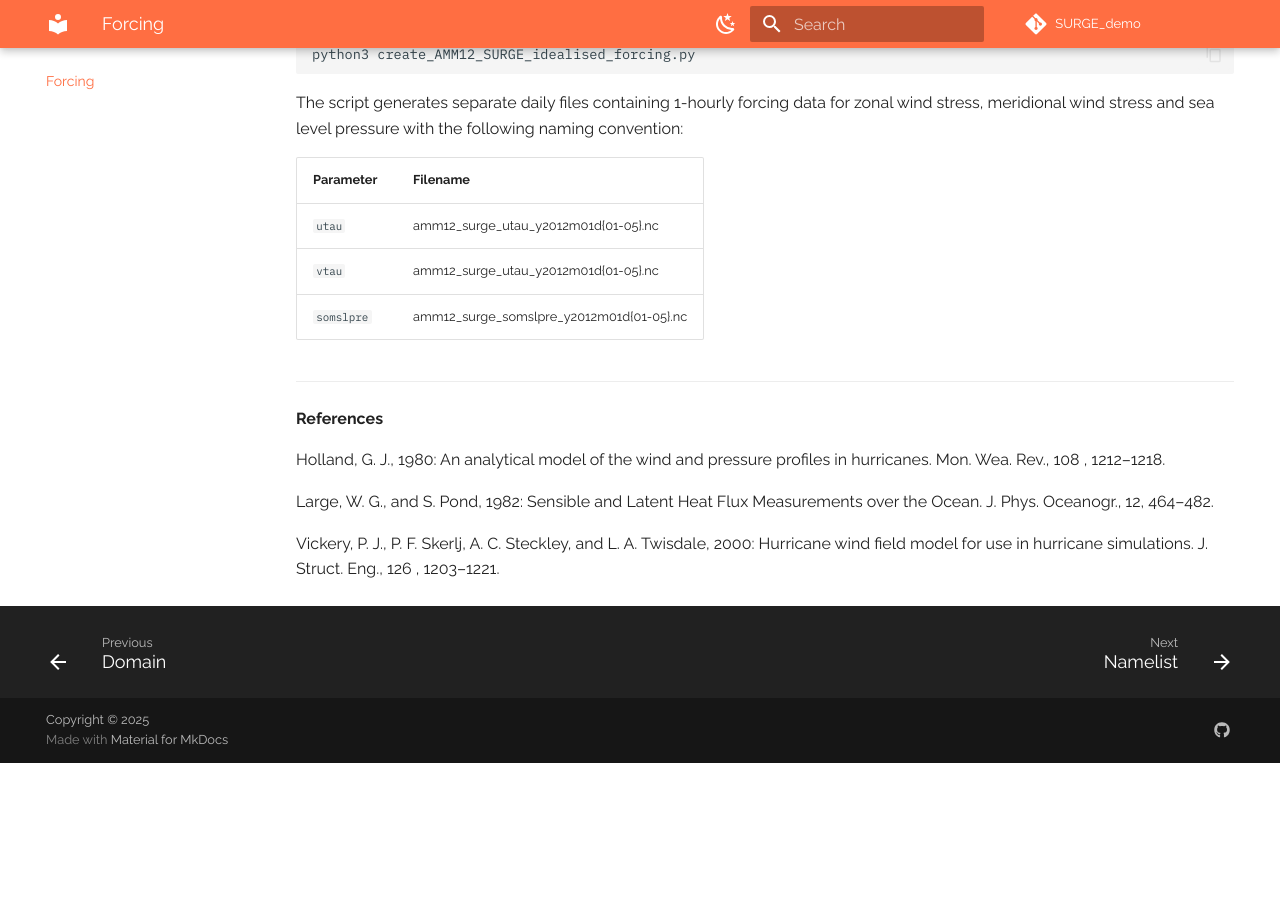
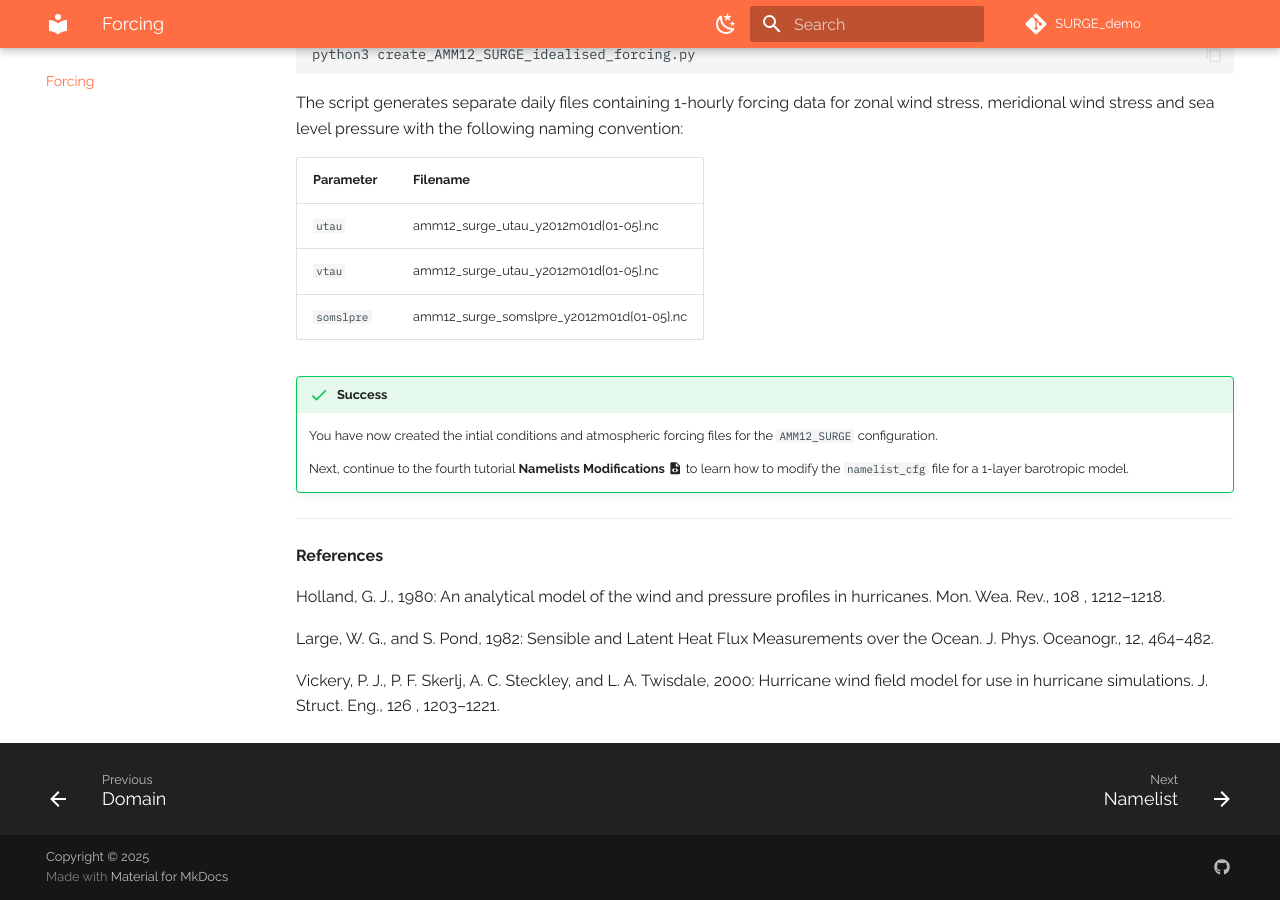
Before and after one commit to NOC-MSM/SURGE_demo, an MkDocs documentation site: the page built from docs/docs/forcing.md, in a window 1280 px wide and 900 px high, scrolled down 1392 px. Built offline with MkDocs 1.6.1 and Material for MkDocs 9.7.7, drawn with Linux system fonts in a browser that asks for light colours; emoji names are drawn with the system emoji font; comment, search, counter and statistics services are not loaded; before the commit the page ends 2155 px from its top, so only the background shows below that.

Commit message:
Add success call-outs to tutorial .md pages.

```diff
--- a/docs/docs/forcing.md
+++ b/docs/docs/forcing.md
@@ -54,6 +54,12 @@ The script generates separate daily files containing 1-hourly forcing data for z
 | `vtau`      | amm12_surge_utau_y2012m01d{01-05}.nc  |
 | `somslpre`      | amm12_surge_somslpre_y2012m01d{01-05}.nc  |
 
+!!! success
+
+    You have now created the intial conditions and atmospheric forcing files for the `AMM12_SURGE` configuration.
+
+    Next, continue to the fourth tutorial **Namelists Modifications :material-file-code:** to learn how to modify the `namelist_cfg` file for a 1-layer barotropic model.
+
 ---
 **References**
 
```
Also changed, not shown: docs/docs/domain.md (+6 -0 lines), docs/docs/getting_started.md (+1 -1 lines).
